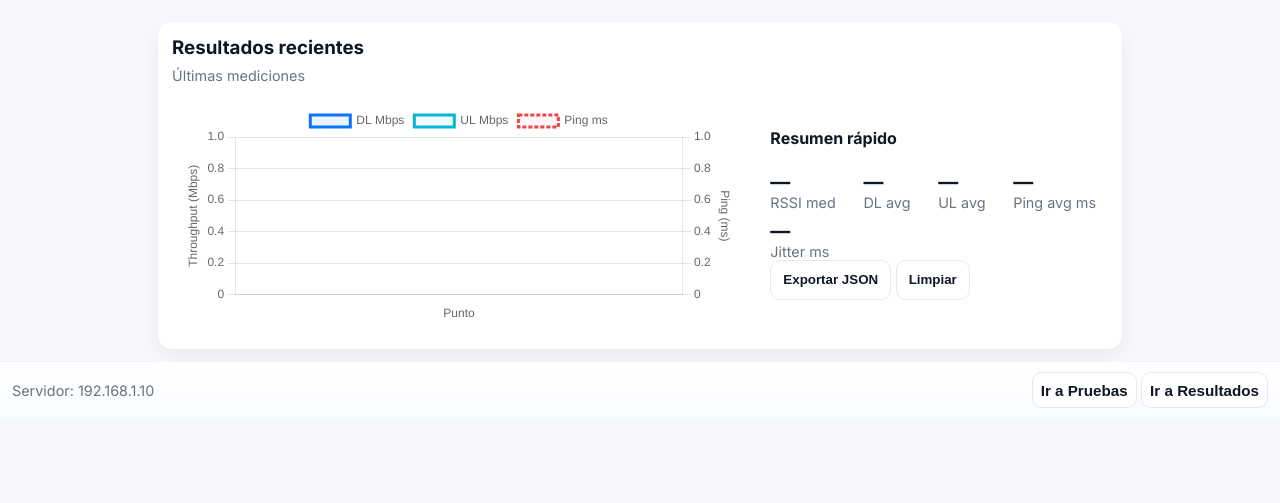
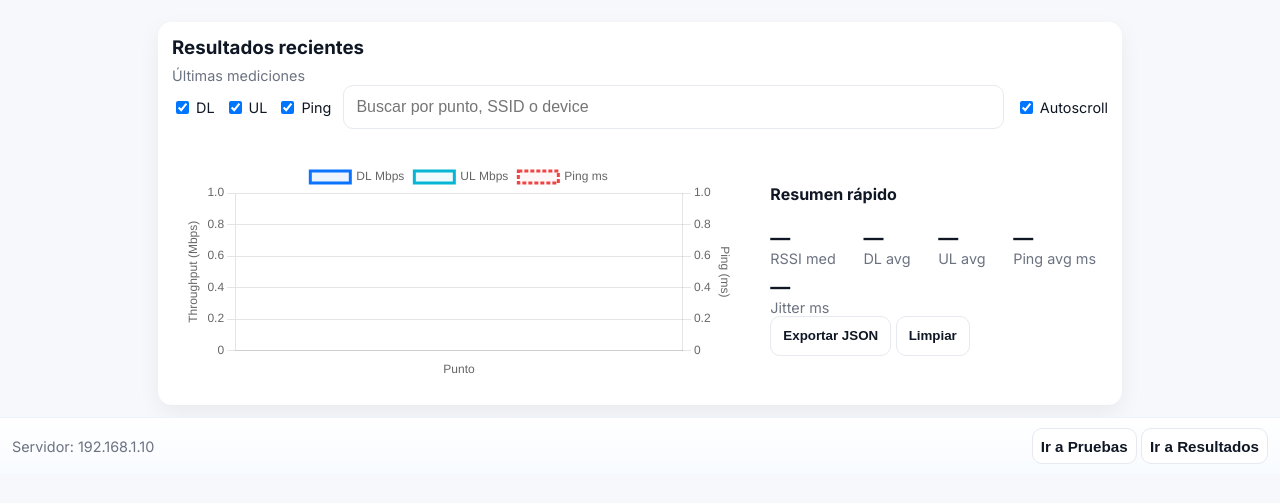
Before and after one commit to Diottore/WiFi-Survey, a Flask app: page / in a window 1280 px wide, after a click on "Resultados". Shown: the part 124-627 px from the top of the page. Run offline with Flask 3, Linux system fonts and the light colour scheme; data that the repository does not hold is empty.

Commit message:
Add UI quick-win improvements: dataset toggles, raw JSON modal, search filter, and autoscroll
Co-authored-by: Diottore <195335346+Diottore@users.noreply.github.com>

```diff
--- a/static/app.js
+++ b/static/app.js
@@ -40,12 +40,17 @@
   const exportJsonBtn = $('exportJsonBtn'), clearResultsBtn = $('clearResultsBtn'), statusDot = $('statusDot');
   const surveyDeviceEl = $('survey_device'), fabRun = $('fabRun');
   const manualCheckbox = $('manual_confirm'), proceedBtn = $('proceedBtn');
+  const toggleDL = $('toggleDL'), toggleUL = $('toggleUL'), togglePing = $('togglePing');
+  const searchInput = $('searchInput'), autoscrollToggle = $('autoscrollToggle');
+  const rawModal = $('rawModal'), rawContent = $('rawContent'), closeModal = $('closeModal');
 
   // Buffers and state
   let resultBuffer = [];
   let flushing = false;
   let results = [];
   let currentTaskId = null;
+  let filteredResults = [];
+  let searchQuery = '';
 
   // Chart
   const ctx = document.getElementById('throughputChart').getContext('2d');
@@ -76,34 +81,52 @@
   const chartCard = document.querySelector('.chart-card') || document.body;
   ro.observe(chartCard);
 
-  function norm(s){ if(s===null||s===undefined) return ''; return String(s).trim().replace(/\s+/g,' '); }
+  // Dataset toggle handlers
+  if(toggleDL) toggleDL.addEventListener('change', () => {
+    chart.data.datasets[0].hidden = !toggleDL.checked;
+    chart.update();
+  });
+  if(toggleUL) toggleUL.addEventListener('change', () => {
+    chart.data.datasets[1].hidden = !toggleUL.checked;
+    chart.update();
+  });
+  if(togglePing) togglePing.addEventListener('change', () => {
+    chart.data.datasets[2].hidden = !togglePing.checked;
+    chart.update();
+  });
 
-  function pushResult(r){
-    if(!r) return;
-    resultBuffer.push(r);
-    if(!flushing){
-      flushing = true;
-      requestAnimationFrame(() => flushResults());
+  // Raw JSON modal handlers
+  if(closeModal) closeModal.addEventListener('click', () => {
+    rawModal.hidden = true;
+  });
+  if(rawModal) rawModal.addEventListener('click', (e) => {
+    if(e.target === rawModal) rawModal.hidden = true;
+  });
+
+  // Search/filter handler
+  if(searchInput) searchInput.addEventListener('input', (e) => {
+    searchQuery = e.target.value.toLowerCase().trim();
+    filterAndRenderResults();
+  });
+
+  function filterAndRenderResults(){
+    if(!searchQuery){
+      filteredResults = results.slice();
+    } else {
+      filteredResults = results.filter(r => {
+        const point = (r.point || '').toLowerCase();
+        const ssid = (r.ssid || '').toLowerCase();
+        const device = (r.device || '').toLowerCase();
+        return point.includes(searchQuery) || ssid.includes(searchQuery) || device.includes(searchQuery);
+      });
     }
+    renderResults();
   }
 
-  function flushResults(){
-    if(resultBuffer.length===0){ flushing=false; return; }
+  function renderResults(){
+    resultsList.innerHTML = '';
     const frag = document.createDocumentFragment();
-    while(resultBuffer.length){
-      const r = resultBuffer.shift();
-      r.point = norm(r.point);
-      r.ssid = norm(r.ssid);
-      r.bssid = norm(r.bssid);
-      r.rssi = norm(r.rssi);
-      r.iperf_dl_mbps = r.iperf_dl_mbps ?? r.dl_mbps ?? r.dl ?? 0;
-      r.iperf_ul_mbps = r.iperf_ul_mbps ?? r.ul_mbps ?? r.ul ?? 0;
-      r.ping_avg = r.ping_avg ?? r.ping_avg_ms ?? r.ping?.avg_ms ?? '';
-      r.ping_jitter = r.ping_jitter ?? r.ping_jitter_ms ?? r.ping?.jitter_ms ?? '';
-
-      results.unshift(r);
-      if(results.length>300) results.pop();
-
+    filteredResults.forEach(r => {
       const card = document.createElement('div');
       card.className = 'result-card';
       card.innerHTML = `
@@ -119,10 +142,60 @@
           <div class="muted" style="font-size:.85rem">UL ${r.iperf_ul_mbps ?? '—'} Mbps</div>
           <div style="margin-top:6px"><span class="muted">Ping: </span><strong>${r.ping_avg ?? '—'}</strong> ms</div>
           <div style="margin-top:2px"><span class="muted">Jitter: </span><strong>${r.ping_jitter ?? '—'}</strong> ms</div>
-          <div style="margin-top:6px"><a href="/raw/${(r.raw_file||'').split('/').pop()}" target="_blank" class="muted">raw</a></div>
+          <div style="margin-top:6px"><a href="#" class="muted raw-link" data-file="${(r.raw_file||'').split('/').pop()}">raw</a></div>
         </div>
       `;
       frag.appendChild(card);
+    });
+    resultsList.appendChild(frag);
+
+    // Attach event listeners to raw links
+    document.querySelectorAll('.raw-link').forEach(link => {
+      link.addEventListener('click', async (e) => {
+        e.preventDefault();
+        const file = e.target.getAttribute('data-file');
+        if(!file) return;
+        try {
+          const res = await fetch(`/raw/${file}`);
+          const json = await res.json();
+          rawContent.textContent = JSON.stringify(json, null, 2);
+          rawModal.hidden = false;
+        } catch(err){
+          rawContent.textContent = 'Error loading raw data: ' + err.message;
+          rawModal.hidden = false;
+        }
+      });
+    });
+  }
+
+  function norm(s){ if(s===null||s===undefined) return ''; return String(s).trim().replace(/\s+/g,' '); }
+
+  function pushResult(r){
+    if(!r) return;
+    resultBuffer.push(r);
+    if(!flushing){
+      flushing = true;
+      requestAnimationFrame(() => flushResults());
+    }
+  }
+
+  function flushResults(){
+    if(resultBuffer.length===0){ flushing=false; return; }
+    const scrollToTop = autoscrollToggle && autoscrollToggle.checked;
+
+    while(resultBuffer.length){
+      const r = resultBuffer.shift();
+      r.point = norm(r.point);
+      r.ssid = norm(r.ssid);
+      r.bssid = norm(r.bssid);
+      r.rssi = norm(r.rssi);
+      r.iperf_dl_mbps = r.iperf_dl_mbps ?? r.dl_mbps ?? r.dl ?? 0;
+      r.iperf_ul_mbps = r.iperf_ul_mbps ?? r.ul_mbps ?? r.ul ?? 0;
+      r.ping_avg = r.ping_avg ?? r.ping_avg_ms ?? r.ping?.avg_ms ?? '';
+      r.ping_jitter = r.ping_jitter ?? r.ping_jitter_ms ?? r.ping?.jitter_ms ?? '';
+
+      results.unshift(r);
+      if(results.length>300) results.pop();
 
       const label = r.point || ('pt' + Date.now());
       chart.data.labels.unshift(label);
@@ -137,7 +210,10 @@
       }
     }
 
-    resultsList.prepend(frag);
+    filterAndRenderResults();
+    if(scrollToTop && resultsList){
+      resultsList.scrollTop = 0;
+    }
     chart.update('active');
     updateSummary();
     flushing = false;
@@ -262,7 +338,17 @@
     const a = document.createElement('a'); a.href = URL.createObjectURL(blob); a.download = 'wifi_recent.json'; a.click();
     URL.revokeObjectURL(a.href);
   });
-  clearResultsBtn && clearResultsBtn.addEventListener('click', ()=> { results=[]; resultsList.innerHTML=''; chart.data.labels=[]; chart.data.datasets.forEach(ds=>ds.data=[]); chart.update(); updateSummary(); });
+  clearResultsBtn && clearResultsBtn.addEventListener('click', ()=> {
+    results=[];
+    filteredResults=[];
+    searchQuery='';
+    if(searchInput) searchInput.value = '';
+    resultsList.innerHTML='';
+    chart.data.labels=[];
+    chart.data.datasets.forEach(ds=>ds.data=[]);
+    chart.update();
+    updateSummary();
+  });
 
   function setStatus(ok){ statusDot.className = ok ? 'status online' : 'status offline'; }
   (async ()=>{ try { const r = await fetch('/list_raw'); setStatus(r.ok); } catch(e){ setStatus(false); } })();
--- a/static/style.css
+++ b/static/style.css
@@ -102,3 +102,85 @@ textarea{min-height:84px;resize:vertical;}
   --bg:#071026;--card:#071428;--text:#e6eef8;--muted:#9aa6b2;--primary:#3ea2ff;--accent:#2dd4bf;
   background:var(--bg)
 }
+
+/* Modal styles */
+.modal-backdrop{
+  position:fixed;
+  top:0;left:0;right:0;bottom:0;
+  background:rgba(0,0,0,0.5);
+  z-index:999;
+  display:flex;
+  align-items:center;
+  justify-content:center;
+  padding:20px;
+}
+.modal-backdrop[hidden]{
+  display:none;
+}
+.modal-box{
+  background:var(--card);
+  border-radius:var(--radius);
+  max-width:90%;
+  max-height:80vh;
+  overflow:auto;
+  padding:20px;
+  box-shadow:0 20px 50px rgba(0,0,0,0.3);
+}
+.modal-header{
+  display:flex;
+  justify-content:space-between;
+  align-items:center;
+  margin-bottom:16px;
+}
+.modal-header h3{
+  margin:0;
+}
+.raw-content{
+  background:#f8f9fa;
+  padding:12px;
+  border-radius:8px;
+  overflow:auto;
+  max-height:60vh;
+  font-size:0.85rem;
+  color:#333;
+  white-space:pre-wrap;
+  word-wrap:break-word;
+}
+[data-theme="dark"] .raw-content{
+  background:#1a1d2e;
+  color:#e6eef8;
+}
+
+/* Controls row for search and toggles */
+.controls-row{
+  display:flex;
+  gap:12px;
+  margin-bottom:12px;
+  flex-wrap:wrap;
+  align-items:center;
+}
+.toggles-area{
+  display:flex;
+  gap:10px;
+}
+.toggles-area label{
+  display:inline-flex;
+  align-items:center;
+  gap:4px;
+  font-size:0.9rem;
+}
+.search-input{
+  flex:1;
+  min-width:200px;
+  padding:8px 12px;
+  border-radius:8px;
+  border:1px solid #e6e9ef;
+  font-size:0.95rem;
+}
+.autoscroll-label{
+  display:inline-flex;
+  align-items:center;
+  gap:4px;
+  font-size:0.9rem;
+  white-space:nowrap;
+}
--- a/templates/index.html
+++ b/templates/index.html
@@ -123,6 +123,18 @@
             <small class="muted">Últimas mediciones</small>
           </div>
 
+          <div class="controls-row">
+            <div class="toggles-area">
+              <label><input type="checkbox" id="toggleDL" checked> DL</label>
+              <label><input type="checkbox" id="toggleUL" checked> UL</label>
+              <label><input type="checkbox" id="togglePing" checked> Ping</label>
+            </div>
+            <input type="text" id="searchInput" placeholder="Buscar por punto, SSID o device" class="search-input">
+            <label class="autoscroll-label">
+              <input type="checkbox" id="autoscrollToggle" checked> Autoscroll
+            </label>
+          </div>
+
           <div id="resultsList" class="results-list" role="list" aria-live="polite"></div>
 
           <div class="charts-row">
@@ -158,6 +170,17 @@
       </div>
     </nav>
 
+    <!-- Modal for raw JSON -->
+    <div id="rawModal" class="modal-backdrop" hidden>
+      <div class="modal-box">
+        <div class="modal-header">
+          <h3>Raw JSON</h3>
+          <button id="closeModal" class="btn small">Cerrar</button>
+        </div>
+        <pre id="rawContent" class="raw-content"></pre>
+      </div>
+    </div>
+
   </div>
 </body>
 </html>
```
